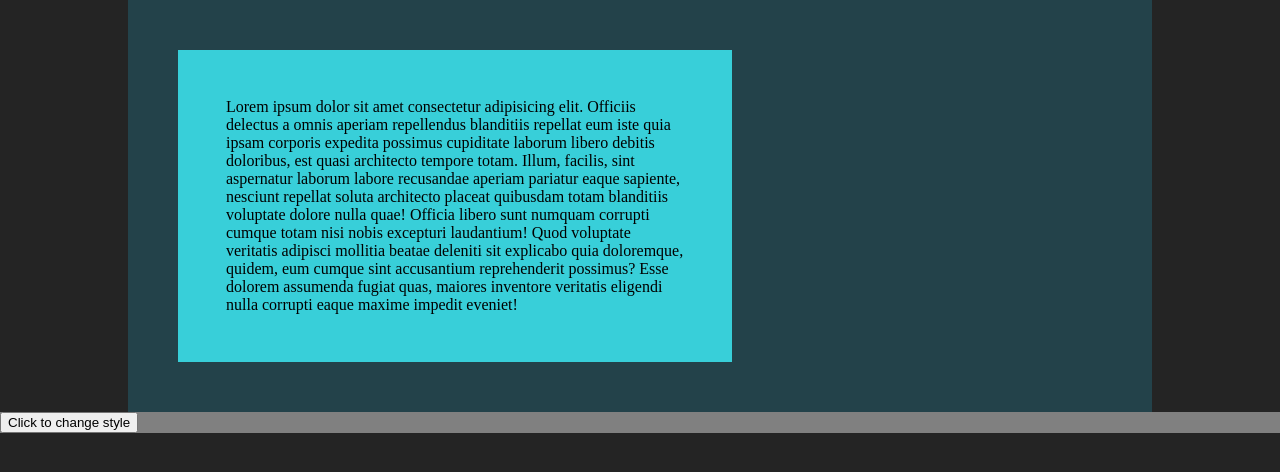
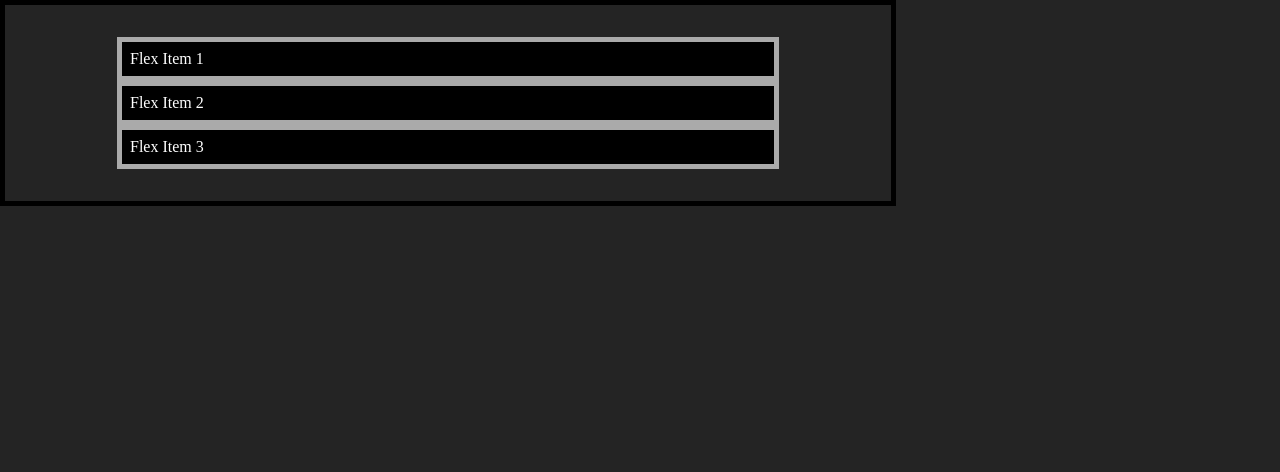
Before and after one commit to sidneyfrancois/simple-vue-project, a Vue app: page / in a window 1280 px wide. Shown: the top 472 px of the page. Built offline with nearby package versions, Linux system fonts and the light colour scheme.

Commit message:
add flex box component

```diff
--- a/src/App.vue
+++ b/src/App.vue
@@ -1,9 +1,11 @@
 <script setup lang="ts">
+import FlexComponent from "./components/FlexComponent.vue";
 import InformationComponent from "./components/InformationComponent.vue";
 import Parent from "./components/Parent.vue";
 </script>
 
 <template>
-  <Parent />
+  <FlexComponent />
+  <!-- <Parent /> -->
   <!-- <InformationComponent /> -->
 </template>
--- /dev/null
+++ b/src/components/FlexComponent.vue
@@ -0,0 +1,31 @@
+<script lang="ts">
+export default {
+  data() {
+    return {};
+  },
+  methods: {},
+};
+</script>
+<template>
+  <div class="flex-container">
+    <div class="flex-item">Flex Item 1</div>
+    <div class="flex-item">Flex Item 2</div>
+    <div class="flex-item">Flex Item 3</div>
+  </div>
+</template>
+<style>
+.flex-container {
+  width: 70%;
+  max-width: 60rem;
+  border: 5px solid #000;
+  padding: 2em;
+}
+
+.flex-item {
+  margin: 0 5rem;
+  border: 5px solid #aaa;
+  background-color: #000;
+  color: #fff;
+  padding: 0.5em;
+}
+</style>
```
